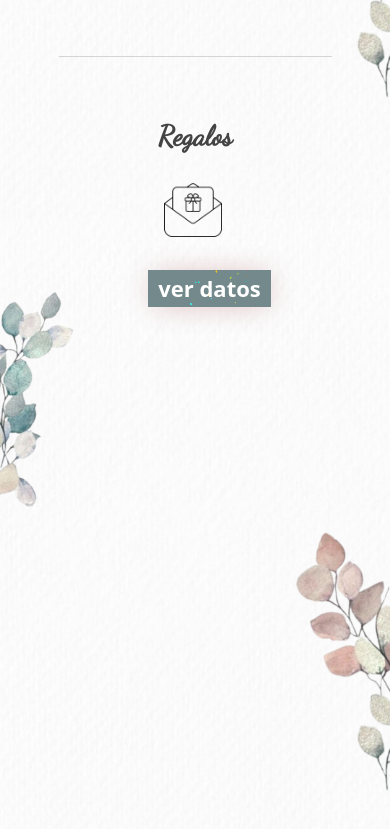
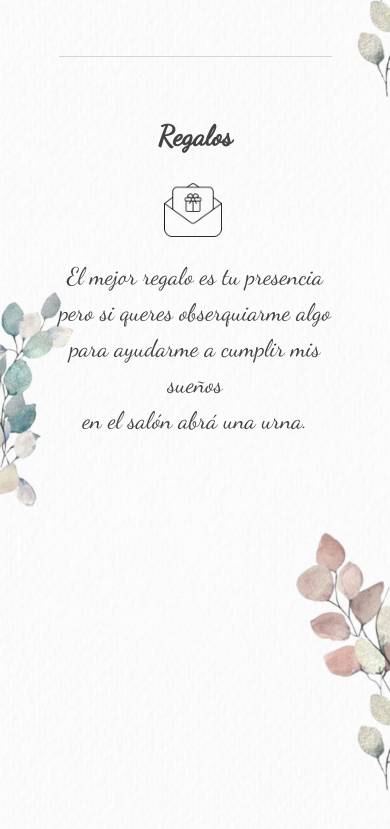
Before and after one commit to Invdigitales/cumple15Alma-2025, a plain HTML site: page index.html in a window 390 px wide. Shown: the part 2481-3310 px from the top of the page. Drawn offline with nearby package versions, Linux system fonts and the light colour scheme; some packages are replaced by stand-ins of ours; a script that the page names is missing; a web font is replaced by a local one.

Commit message:
cuartaentrega

```diff
--- a/index.html
+++ b/index.html
@@ -144,22 +144,9 @@
 
 <p class="parrafo7">Regalos</p>
 <img class="regalos" src="./imagenes/regalo.png" alt="">
-<button class="primary2" type="button" data-bs-toggle="collapse" data-bs-target="#collapseWidthExample" aria-expanded="false" aria-controls="collapseWidthExample ">
-  ver datos </button></p>
-<div style="min-height: 120px;">
- <div class="collapse collapse-horizontal" id="collapseWidthExample">
-   <div class="card" style="width: 300px;">
-
-<p class="parrafoD">
-<br>
-ALIAS: ---- <br>
-CBU:
+<p class="parrafoD"> El mejor regalo es tu presencia <br> pero si queres obserquiarme algo <br> para ayudarme a cumplir mis sueños <br> en el salón abrá una urna.
 </p>
 
- </div>
-
-</div>
-</div>
 
 
 
--- a/style.css
+++ b/style.css
@@ -309,11 +309,12 @@ margin-top: -5%;
 }
 
 .parrafoD{
+  margin: 15%;
   text-align: center;
-  font-family:'Times New Roman', Times, serif;
-   font-size: 18px;
-   color:#3b5351;
-
+  color: #434343;
+  font-family: 'Dancing Script', cursive;
+  font-size: 24px;
+  margin-top: 5%;
 }
 
 
```
